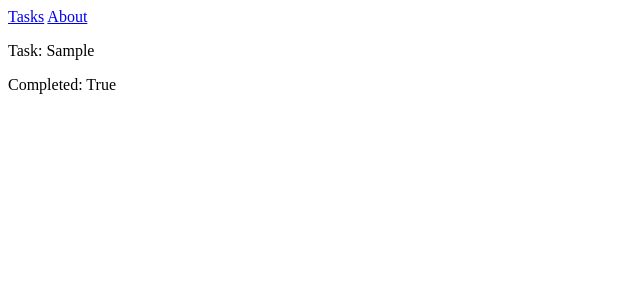
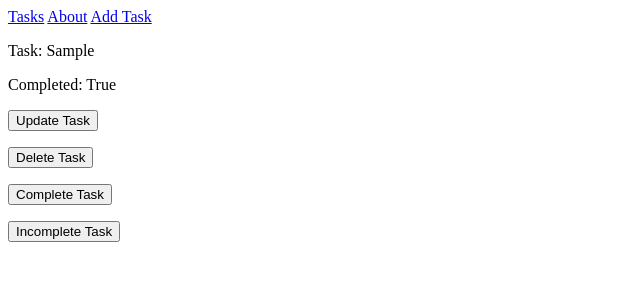
Before and after one commit to rauliathos/ToDo_Example, a Flask app: page / in a window 1280 px wide. Shown: the top 300 px of the page, without its empty margins (0-640 px from the left). Run offline with Flask 2, Linux system fonts and the light colour scheme; tables that the repository leaves empty hold one stand-in row (values such as "Sample post").

Commit message:
final push

```diff
--- a/application/__init__.py
+++ b/application/__init__.py
@@ -4,7 +4,7 @@ import os
 
 app = Flask(__name__)
 app.config['SQLALCHEMY_DATABASE_URI'] = os.getenv("DATABASE_URI")
-
+app.config['SECRET_KEY'] =os.getenv("SECRET_KEY")
 db = SQLAlchemy(app)
 
 
--- a/application/routes.py
+++ b/application/routes.py
@@ -1,6 +1,7 @@
 from application import app, db
 from application.models import ToDos
-from flask import redirect, url_for, render_template
+from application.forms import TaskForm
+from flask import redirect, url_for, render_template, request
 
 @app.route('/')
 def index():
@@ -16,12 +17,19 @@ def about():
     return render_template("about.html")
 
 
-@app.route('/add/<t>')
-def add(t):
-    newtask = ToDos(task=t)
-    db.session.add(newtask)
-    db.session.commit()
-    return redirect(url_for('index'))
+@app.route('/add', methods =[ 'GET','POST'])
+def add():
+    form = TaskForm()
+    if request.method == 'POST':
+        if form.validate_on_submit():
+            taskData = ToDos(
+                task = form.task.data,
+                completed = form.completed.data
+            )
+            db.session.add(taskData)
+            db.session.commit()
+            return redirect(url_for('index'))
+    return render_template('addtask.html', form=form)
 
 @app.route('/complete/<int:id>')
 def complete(id):
@@ -37,16 +45,21 @@ def incomplete(id):
     db.session.commit()
     return redirect(url_for('index'))
 
-@app.route('/update/<int:id>/<newtask>')
-def update(id, newtask):
+@app.route('/update/<int:id>',  methods =[ 'GET','POST'])
+def update(id):
+    form = TaskForm()
     todo = ToDos.query.get(id)
-    todo.task = newtask
-    db.session.commit()
-    return redirect(url_for('index'))
+    if form.validate_on_submit():
+        todo.task = form.task.data
+        db.session.commit()
+        return redirect(url_for('index'))
+    elif request.method == 'GET':
+        form.task.data = todo.task
+    return render_template('update.html', form=form)
 
-@app.route('/delete/<deltask>')
-def delete(deltask):
-    todo = ToDos.query.filter_by(task=deltask).first()
+@app.route('/delete/<int:id>')
+def delete(id):
+    todo = ToDos.query.get(id)
     db.session.delete(todo)
     db.session.commit()
     return redirect(url_for('index'))
--- a/application/templates/layout.html
+++ b/application/templates/layout.html
@@ -2,6 +2,7 @@
     <body>
         <a href="{{ url_for('index') }}">Tasks</a>
         <a href="{{ url_for('about') }}">About</a>
+        <a href="{{ url_for('add') }}">Add Task</a>
         {% block body %}
         {% endblock body %}
     </body>
--- a/application/templates/task.html
+++ b/application/templates/task.html
@@ -3,6 +3,22 @@
 <br>
 {% for todo in todos %}
 <p>Task: {{ todo.task }} </p>
-<p>Completed: {{ todo.completed }}</p> <br><br>
+<p>Completed: {{ todo.completed }}</p>
+
+<form action="{{url_for('update', id=todo.id)}}">
+<button type="Submit"> Update Task</button>
+</form>
+<form action="{{url_for('delete', id=todo.id)}}">
+<button type="Submit"> Delete Task</button>
+</form>
+<form action="{{url_for('complete', id=todo.id)}}">
+<button type="Submit"> Complete Task</button>
+</form>
+<form action="{{url_for('incomplete', id=todo.id)}}">
+<button type="Submit"> Incomplete Task</button>
+</form>
+<br>
+<br>
+
 {% endfor %}
 {% endblock body %}
--- a/requirements.txt
+++ b/requirements.txt
@@ -1,3 +1,5 @@
 flask
 flask_sqlalchemy
 pymysql
+flask_wtf
+wtforms
```
Also changed, not shown: application/forms.py (+7 -0 lines), application/templates/addtask.html (added, +16 -0 lines), application/templates/update.html (added, +15 -0 lines), application/data.db (added).
